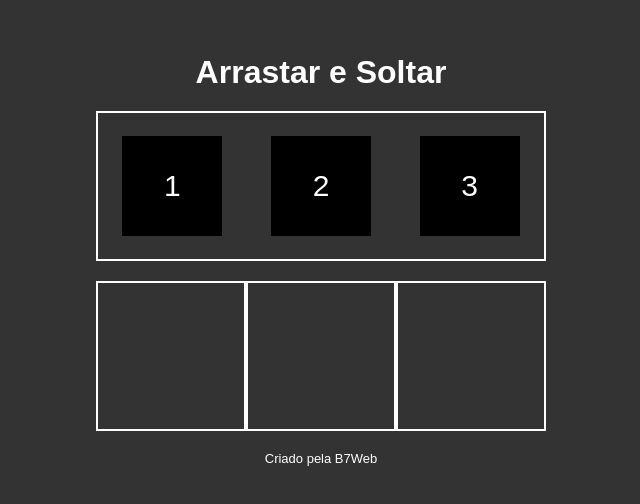
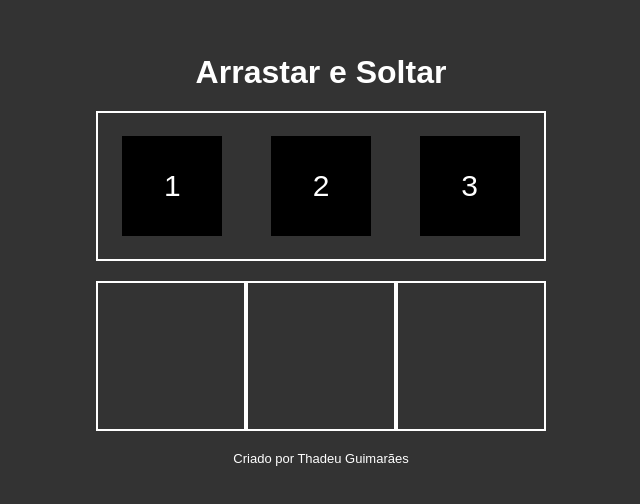
Before and after one commit to Thadeu84/Drag-and-Drop-Stack, a plain HTML site: page index.html in a window 1280 px wide. Shown: the part 150-654 px from the top of the page, 319-959 px from the left. Drawn offline with Linux system fonts and the light colour scheme.

Commit message:
Readme criado

```diff
--- a/index.html
+++ b/index.html
@@ -22,7 +22,7 @@
         <div class="area" data-name="c"></div>
     </div>
 
-    <footer>Criado pela B7Web</footer>
+    <footer>Criado por Thadeu Guimarães</footer>
 
     <script src="script.js"></script>
 </body>
```
Also changed, not shown: 1 other file.
